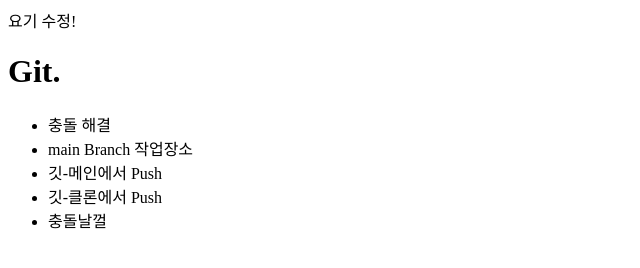
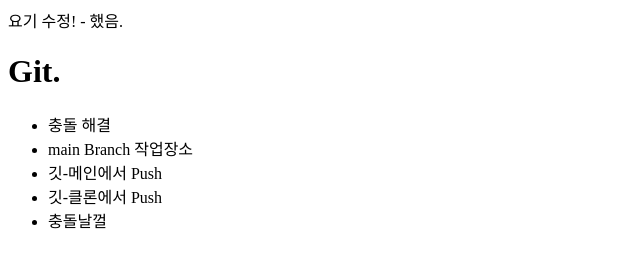
Before and after one commit to 2222nr/git-work, a plain HTML site: page index.html in a window 1280 px wide. Shown: the full height of the page, 0-640 px from the left. Drawn offline with Linux system fonts and the light colour scheme.

Commit message:
#main - 진짜 끝!

```diff
--- a/index.html
+++ b/index.html
@@ -1,5 +1,5 @@
 <HTML>
-  요기 수정!
+  요기 수정! - 했음.
   <Body>
     <header>
       <h1>Git.</h1>
```
